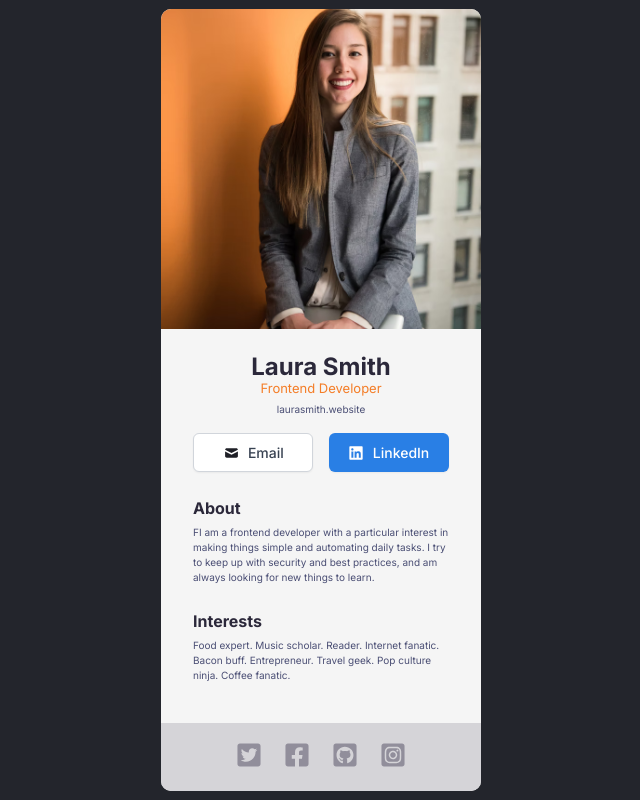
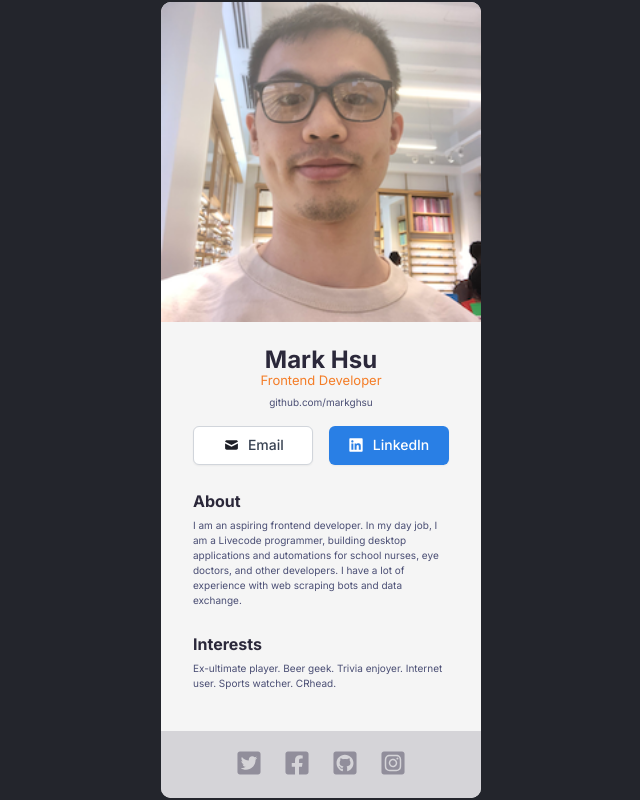
Before and after one commit to markghsu/scrimba-react-business-card, a React (Vite) app: page / in a window 1280 px wide. Shown: the whole page, without its empty margins (319-959 px from the left). Built offline with nearby package versions, Linux system fonts and the light colour scheme.

Commit message:
Update with personal info

```diff
--- a/src/About.jsx
+++ b/src/About.jsx
@@ -5,9 +5,9 @@ export default function About() {
     return (
         <Section
             title="About"
-            content="FI am a frontend developer with a particular interest in making things simple
-             and automating daily tasks. I try to keep up with security and best practices,
-             and am always looking for new things to learn."
+            content="I am an aspiring frontend developer. In my day job, I am a Livecode programmer,
+            building desktop applications and automations for school nurses, eye doctors,
+            and other developers. I have a lot of experience with web scraping bots and data exchange."
         />
     )
 }
--- a/src/Info.jsx
+++ b/src/Info.jsx
@@ -8,22 +8,22 @@ import "./Info.css"
 export default function Info() {
     return (
         <>
-            <img src={mainImage} className="info--img" alt="Headshot of Laura Smith" />
+            <img src={mainImage} className="info--img" alt="Headshot of Mark Hsu" />
             <div className="info--container">
-                <h1 className="info--title">Laura Smith</h1>
+                <h1 className="info--title">Mark Hsu</h1>
                 <h3 className="info--subtitle">Frontend Developer</h3>
-                <a href="#" className="info--link">laurasmith.website</a>
+                <a href="https://github.com/markghsu" className="info--link">github.com/markghsu</a>
                 <div className="info--buttons">
                     <LinkButton
                         icon={mail}
                         text="Email"
-                        href="mailto:fake@gmail.com"
+                        href="mailto:mark.g.hsu+spam@gmail.com"
                         classNames="primary-btn"
                     />
                     <LinkButton
                         icon={linkedin}
                         text="LinkedIn"
-                        href="https://linkedin.com"
+                        href="https://www.linkedin.com/in/markghsu/"
                         classNames="secondary-btn"
                     />
                 </div>
--- a/src/Interests.jsx
+++ b/src/Interests.jsx
@@ -5,8 +5,8 @@ export default function Interests() {
     return (
         <Section
             title="Interests"
-            content="Food expert. Music scholar. Reader. Internet fanatic.
-            Bacon buff. Entrepreneur. Travel geek. Pop culture ninja. Coffee fanatic."
+            content="Ex-ultimate player. Beer geek. Trivia enjoyer.
+            Internet user. Sports watcher. CRhead."
             isLast={true}
         />
     )
--- a/src/Section.css
+++ b/src/Section.css
@@ -16,7 +16,7 @@
 
 .section--content {
     margin: 0.5em 0 0;
-    color: #4A4E74;
+    color: inherit;
     font-size: 0.625rem;
     font-weight: 400;
     line-height: 150%;
```
Also changed, not shown: src/assets/image.png.
